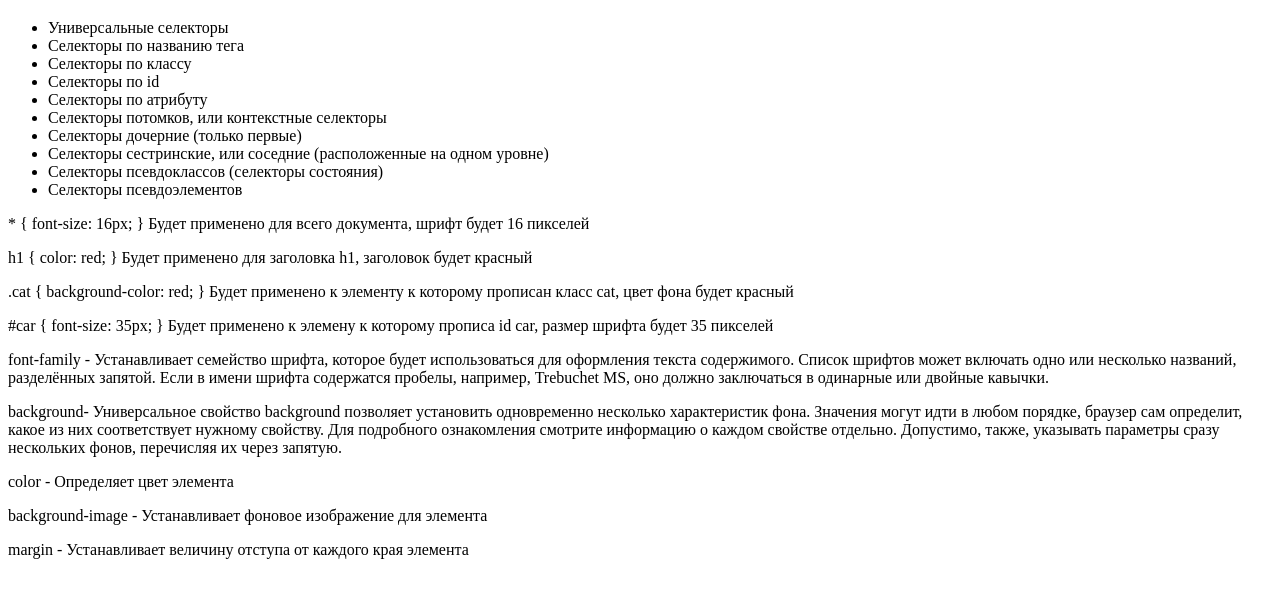
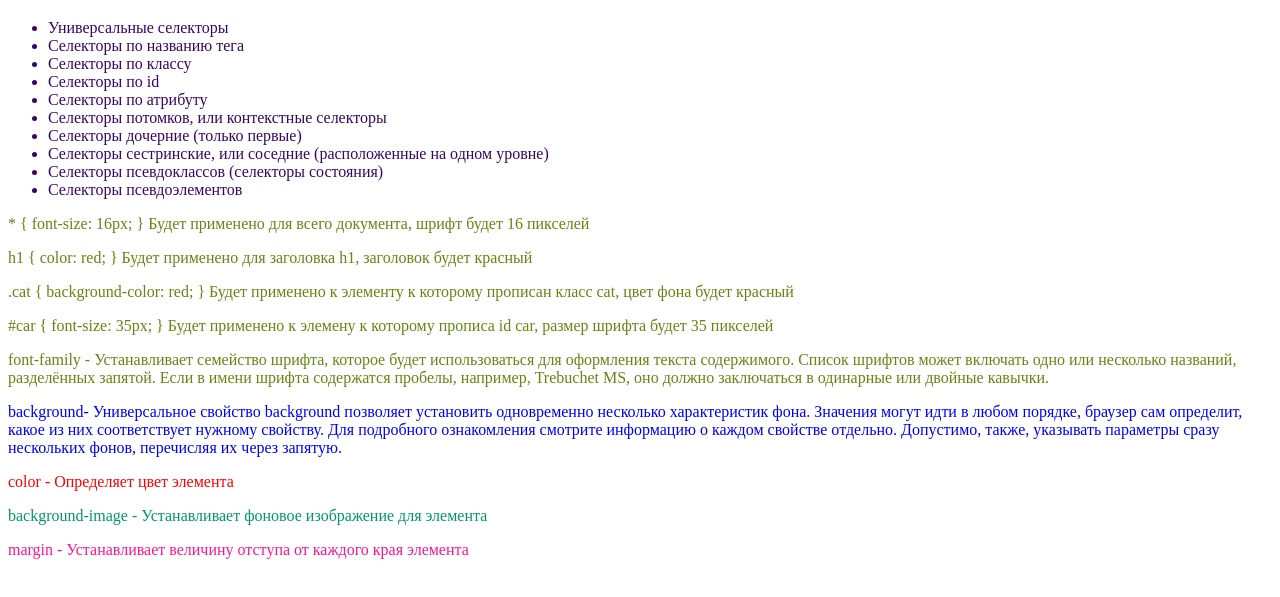
Before and after one commit to Gerzh/Homework, a plain HTML site: page hm4.html in a window 1280 px wide. Shown: the part 61-658 px from the top of the page. Drawn offline with Linux system fonts and the light colour scheme; files that its build step writes are made by us from their sources; files whose address does not match are found by name.

Commit message:
final version 2

```diff
--- a/hm4.html
+++ b/hm4.html
@@ -5,6 +5,7 @@
     <meta http-equiv="X-UA-Compatible" content="IE=edge">
     <meta name="viewport" content="width=device-width, initial-scale=1.0">
     <title>Document</title>
+    <link href="/Users/1234/hm4/СSS/style.css" rel="stylesheet" type="text/css">
 </head>
 <body>
     <h1>Какие бываеют CSS селекторы</h1>
@@ -46,7 +47,7 @@
 <div>
     <p>font-family - Устанавливает семейство шрифта, которое будет использоваться для оформления текста содержимого. Список шрифтов может включать одно или несколько названий, разделённых запятой. Если в имени шрифта содержатся пробелы, например, Trebuchet MS, оно должно заключаться в одинарные или двойные кавычки.</p>
     <p id="back">background- Универсальное свойство background позволяет установить одновременно несколько характеристик фона. Значения могут идти в любом порядке, браузер сам определит, какое из них соответствует нужному свойству. Для подробного ознакомления смотрите информацию о каждом свойстве отдельно. Допустимо, также, указывать параметры сразу нескольких фонов, перечисляя их через запятую.</p>
-    <p class="color"></p> color - Определяет цвет элемента </p>
+    <p class="col"> color - Определяет цвет элемента </p>
     <p class="back img">background-image - Устанавливает фоновое изображение для элемента</p>
 </div>
 
--- /dev/null
+++ b/СSS/style.css
@@ -0,0 +1,24 @@
+* ul {
+    color: rgb(56, 6, 104);
+}
+
+p {
+    color:rgb(99, 135, 17);
+}
+
+#back {
+    color:blue;
+}
+
+.col {
+    color: red;
+}
+
+.back.img {
+    color:rgb(1, 152, 104)
+}
+
+.mar p {
+    color: deeppink;
+}
+;
```
